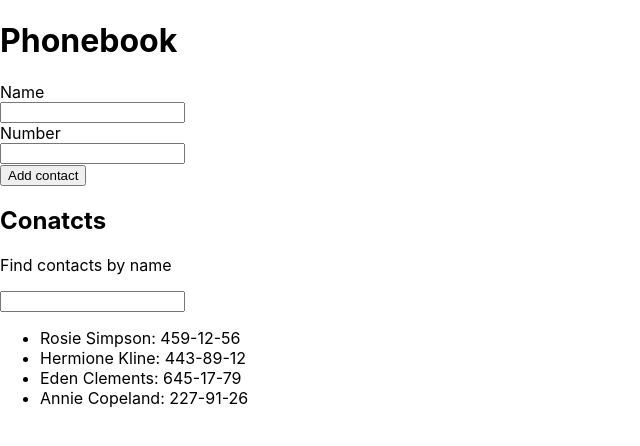
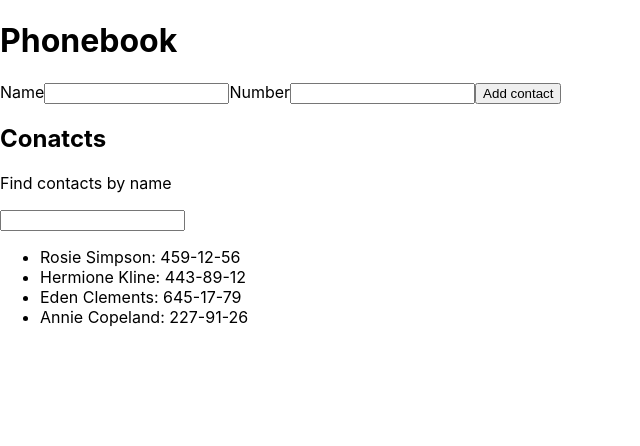
Before and after one commit to YevhenVasylevytskyi/repeat-goit-react-hw-02-phonebook, a React (Create React App) app: page / in a window 1280 px wide. Shown: the top 446 px of the page, without its empty margins (0-640 px from the left). Built offline with nearby package versions, Linux system fonts and the light colour scheme.

Commit message:
replace ContactForm

```diff
--- a/src/components/App.jsx
+++ b/src/components/App.jsx
@@ -1,6 +1,7 @@
 import { Component } from "react";
 import { nanoid } from "nanoid";
-import s from "./App.module.css";
+// import s from "./App.module.css";
+import ContactForm from "./ContactForm/ContactForm";
 
 export class App extends Component {
   constructor() {
@@ -59,29 +60,10 @@ export class App extends Component {
     return (
       <>
         <h1>Phonebook</h1>
-        <form onSubmit={this.handleSubmit}>
-          <label>
-            Name
-            <input
-              type="text"
-              name="name"
-              pattern="^[a-zA-Zа-яА-Я]+(([' -][a-zA-Zа-яА-Я ])?[a-zA-Zа-яА-Я]*)*$"
-              title="Name may contain only letters, apostrophe, dash and spaces. For example Adrian, Jacob Mercer, Charles de Batz de Castelmore d'Artagnan"
-              required
-            />
-          </label>
-          <label>
-            Number
-            <input
-              type="tel"
-              name="number"
-              pattern="\+?\d{1,4}?[-.\s]?\(?\d{1,3}?\)?[-.\s]?\d{1,4}[-.\s]?\d{1,4}[-.\s]?\d{1,9}"
-              title="Phone number must be digits and can contain spaces, dashes, parentheses and can start with +"
-              required
-                />
-          </label>
-        <button type="submit">Add contact</button>
-        </form>
+
+        <ContactForm
+          handleSubmit={this.handleSubmit}
+        />
 
         <h2>Conatcts</h2>
         <p>Find contacts by name</p>
--- a/src/components/ContactForm/ContactForm.jsx
+++ b/src/components/ContactForm/ContactForm.jsx
@@ -1,8 +1,30 @@
-function ContactForm() {
+function ContactForm({handleSubmit}) {
+
+
   return (
-    <>
-      ContactForm
-    </>
+            <form onSubmit={handleSubmit}>
+          <label>
+            Name
+            <input
+              type="text"
+              name="name"
+              pattern="^[a-zA-Zа-яА-Я]+(([' -][a-zA-Zа-яА-Я ])?[a-zA-Zа-яА-Я]*)*$"
+              title="Name may contain only letters, apostrophe, dash and spaces. For example Adrian, Jacob Mercer, Charles de Batz de Castelmore d'Artagnan"
+              required
+            />
+          </label>
+          <label>
+            Number
+            <input
+              type="tel"
+              name="number"
+              pattern="\+?\d{1,4}?[-.\s]?\(?\d{1,3}?\)?[-.\s]?\d{1,4}[-.\s]?\d{1,4}[-.\s]?\d{1,9}"
+              title="Phone number must be digits and can contain spaces, dashes, parentheses and can start with +"
+              required
+                />
+          </label>
+        <button type="submit">Add contact</button>
+        </form>
   );
 };
 
```
